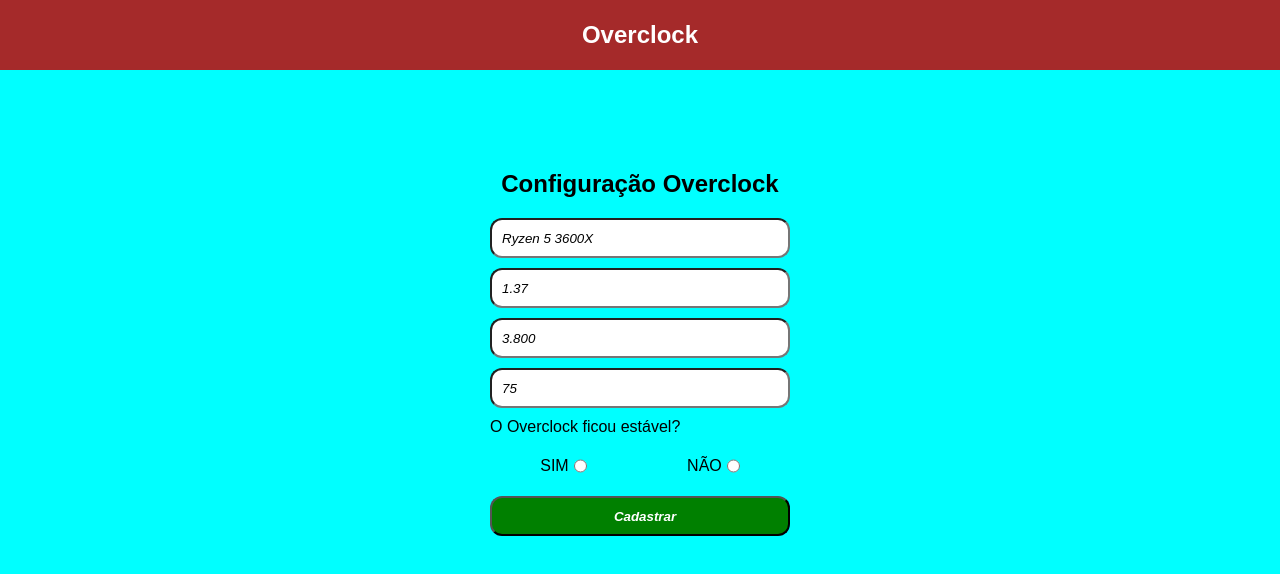
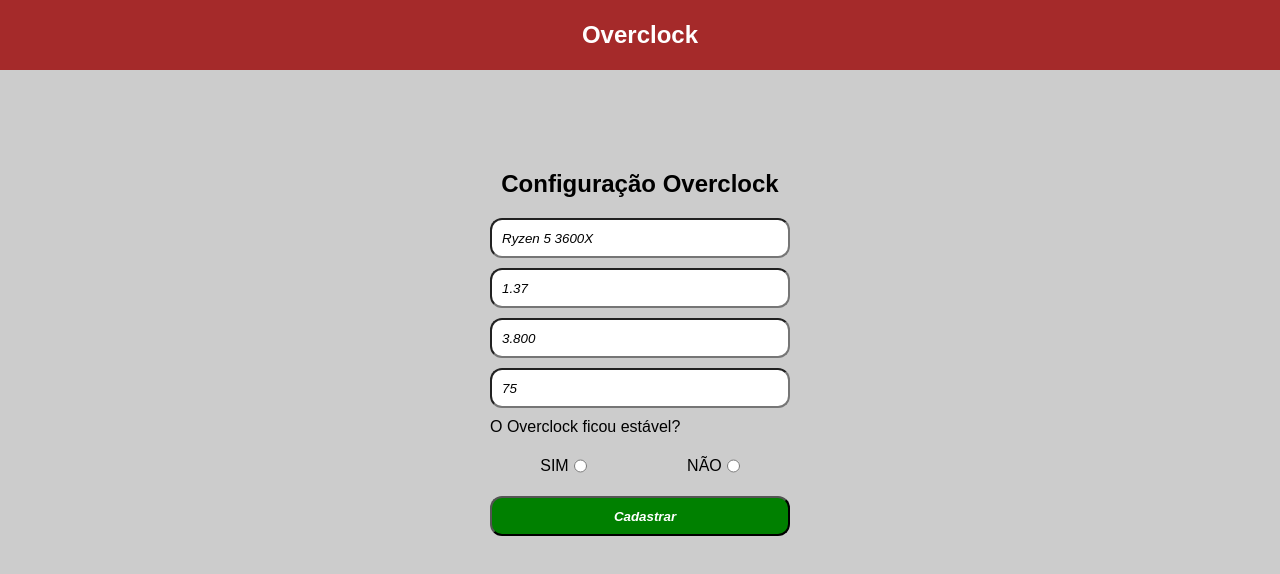
Before and after one commit to wilian-tavares/overclockdata, a React (Vite) app: page / in a window 1280 px wide. Shown: the top 574 px of the page. Built offline with nearby package versions, Linux system fonts and the light colour scheme.

Commit message:
Style: alteração do background

```diff
--- a/src/index.css
+++ b/src/index.css
@@ -1,6 +1,6 @@
 
 body {
-    background-color: aqua;
+    background-color: #CCC;
 }
 
 .container {
```
